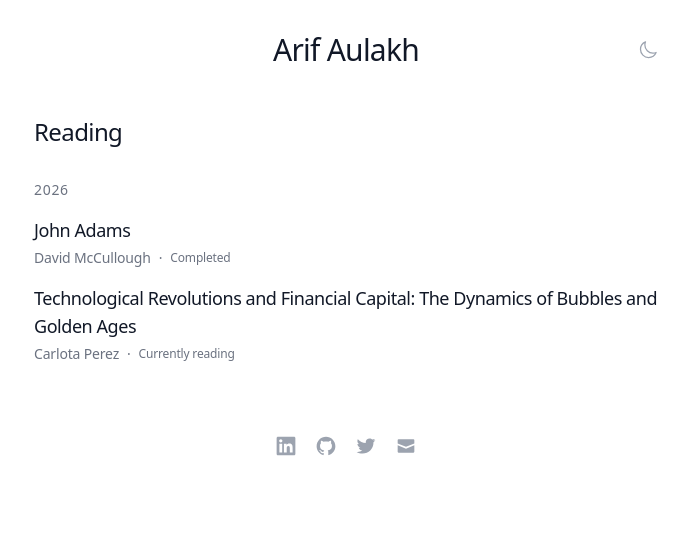
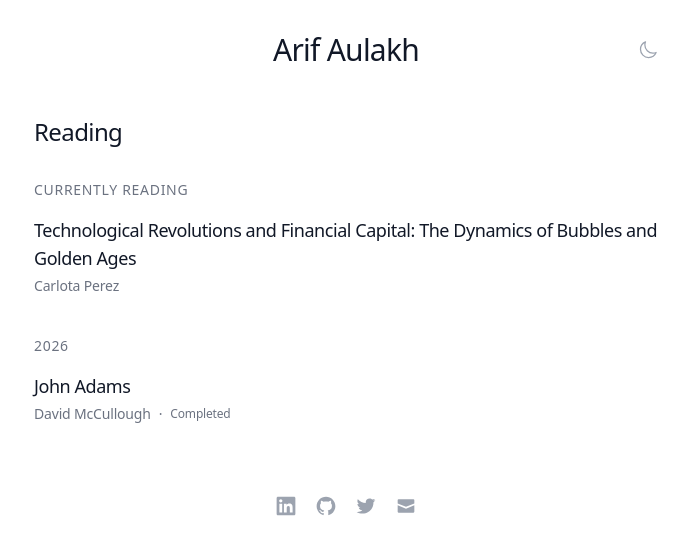
Before and after one commit to arifaulakh/personal-website, a Next.js app: page /reading in a window 1280 px wide. Shown: the top 554 px of the page, without its empty margins (294-981 px from the left). Built offline with nearby package versions, Linux system fonts and the light colour scheme.

Commit message:
Improve reading section layout

```diff
--- a/app/page.tsx
+++ b/app/page.tsx
@@ -52,7 +52,7 @@ const HomePage = () => {
                     <div className="mt-12 mb-6">
                         <Link href="/reading">
                             <h2 className="text-xl font-medium text-gray-900 dark:text-gray-100 hover:text-gray-600 dark:hover:text-gray-400 transition-colors duration-200">
-                                Reading
+                                Currently Reading
                             </h2>
                         </Link>
                     </div>
--- a/app/reading/page.tsx
+++ b/app/reading/page.tsx
@@ -9,8 +9,11 @@ export const generateMetadata = (): Metadata => {
 };
 
 const ReadingPage = () => {
-    // Group books by year
-    const booksByYear = books.reduce((acc, book) => {
+    const currentlyReading = books.filter((book) => book.status === "reading");
+    const archivedBooks = books.filter((book) => book.status !== "reading");
+
+    // Group archived books by year
+    const booksByYear = archivedBooks.reduce((acc, book) => {
         if (!acc[book.year]) {
             acc[book.year] = [];
         }
@@ -28,6 +31,29 @@ const ReadingPage = () => {
             <h1 className="text-2xl font-medium text-gray-900 dark:text-gray-100 mb-8">
                 Reading
             </h1>
+
+            {currentlyReading.length > 0 && (
+                <div className="mb-10">
+                    <h2 className="text-sm font-medium text-gray-500 dark:text-gray-400 uppercase tracking-wider mb-4">
+                        Currently Reading
+                    </h2>
+                    <div className="space-y-4">
+                        {currentlyReading.map((book, index) => (
+                            <div
+                                key={index}
+                                className="group"
+                            >
+                                <h3 className="text-lg font-medium text-gray-900 dark:text-gray-100 mb-1">
+                                    {book.title}
+                                </h3>
+                                <div className="text-sm text-gray-500 dark:text-gray-400">
+                                    {book.author}
+                                </div>
+                            </div>
+                        ))}
+                    </div>
+                </div>
+            )}
 
             {sortedYears.map((year) => (
                 <div key={year} className="mb-10 last:mb-0">
```
Also changed, not shown: components/about.md (+1 -1 lines).
